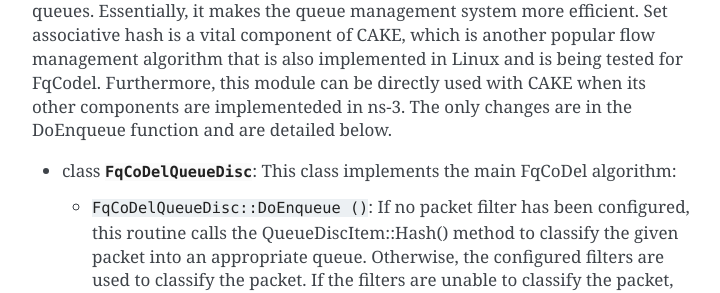
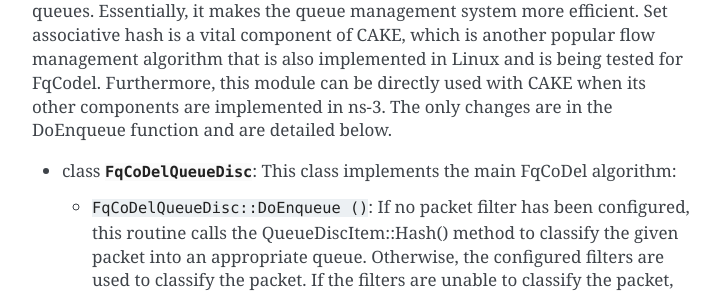
Before and after one commit to shrinidhi99/set-associative-hash-fq-codel-ns-3, a Sphinx documentation site: the page built from Doc/fq-codel.rst, in a window 1280 px wide and 900 px high, scrolled down 456 px. Shown: the part 403-696 px from the top of the window, without its empty margins (388-1108 px from the left). Built offline with Sphinx 7.4.7, drawn with Linux system fonts in a browser that asks for light colours; some of the changed text lies outside the part shown.

Commit message:
Update fq-codel.rst

```diff
--- a/Doc/fq-codel.rst
+++ b/Doc/fq-codel.rst
@@ -25,7 +25,7 @@
 hash as long as the number of flows is fewer than the number of queues.
 Essentially, it makes the queue management system more efficient. Set associative hash is a vital component of CAKE, which is another popular flow management algorithm that
 is also implemented in Linux and is being tested for FqCodel. Furthermore,
-this module can be directly used with CAKE when its other components are implementeded in ns-3.
+this module can be directly used with CAKE when its other components are implemented in ns-3.
 The only changes are in the DoEnqueue function and are detailed below.
 
 * class :cpp:class:`FqCoDelQueueDisc`: This class implements the main FqCoDel algorithm:
@@ -89,7 +89,7 @@
 
 Application of Set Associative Hash
 ========
-Set Associative Hash is best used when the number of flows is fewer than the number of queues. As quoted in the FqCodel RFC “based on analytical equations for hash collision probabilities, for 100 flows, the probability of no collision is 90.78%...For a 4-way associative hash with the same number of total queues, the probability of no collisions for 100 flows is 99.93%, while for an 8-way associative hash, it is ~100%.” Furthermore, this module can be used when CAKE is being implementeded in ns-3.
+Set Associative Hash is best used when the number of flows is fewer than the number of queues. As quoted in the FqCodel RFC “based on analytical equations for hash collision probabilities, for 100 flows, the probability of no collision is 90.78%...For a 4-way associative hash with the same number of total queues, the probability of no collisions for 100 flows is 99.93%, while for an 8-way associative hash, it is ~100%.” Furthermore, this module can be used when CAKE is being implemented in ns-3.
 
 
 
```
